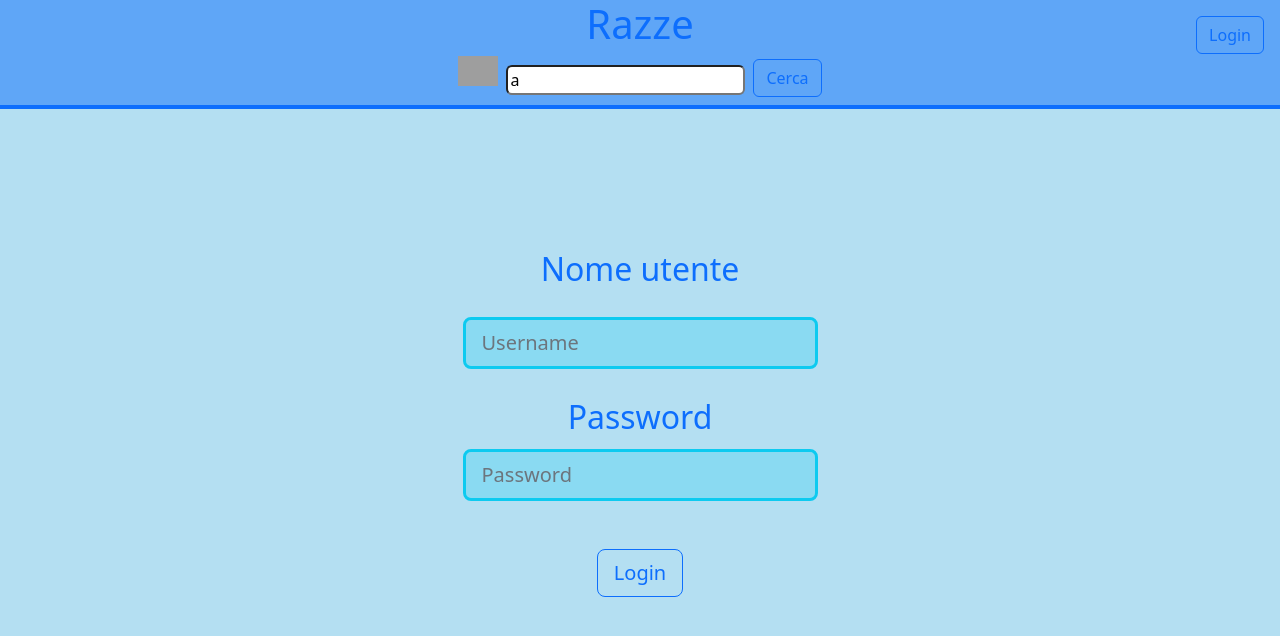
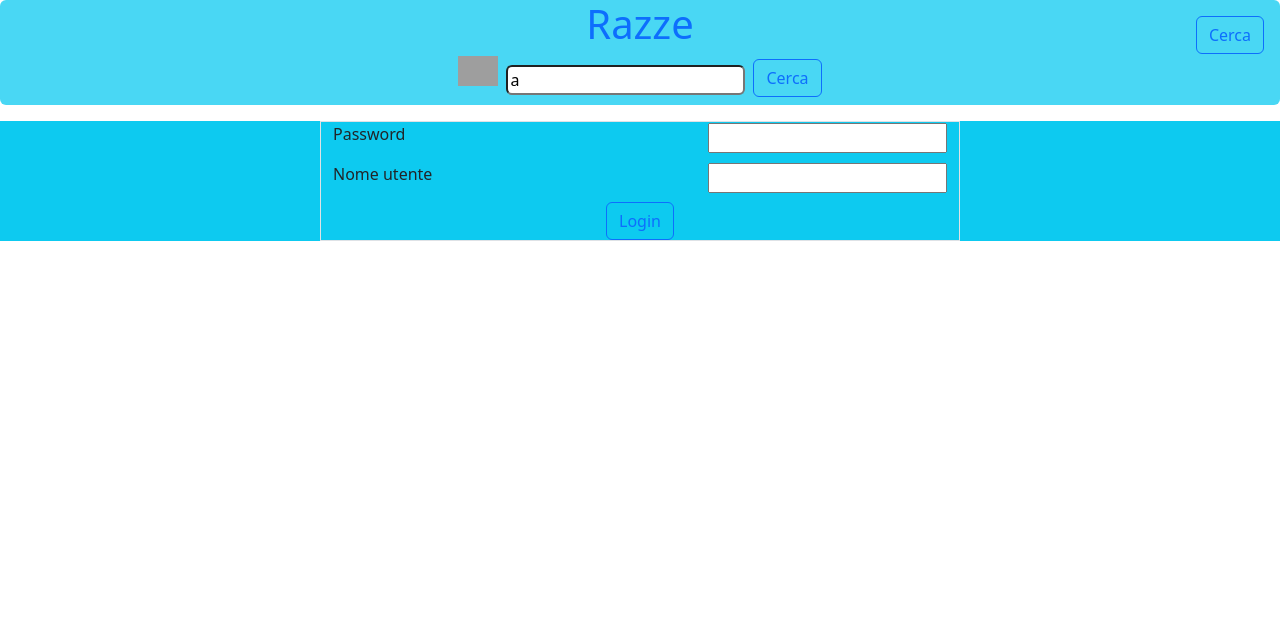
Before and after one commit to Kirki17/ProgettoApi, an Angular app in the folder razzeCanine/: page /login in a window 1280 px wide. Shown: the top 636 px of the page. Built offline with nearby package versions, Linux system fonts and the light colour scheme; grey boxes are pictures that could not be loaded.

Commit message:
Revert commit

```diff
--- a/razzeCanine/src/app/app.module.ts
+++ b/razzeCanine/src/app/app.module.ts
@@ -8,15 +8,13 @@ import { HttpClient, HttpClientModule } from '@angular/common/http';
 import { FormsModule } from '@angular/forms';
 import { InfoComponent } from './info/info.component';
 import { LoginComponent } from './login/login.component';
-import { CaniComponent } from './cani/cani.component';
 
 @NgModule({
   declarations: [
     AppComponent,
     DatiComponent,
     InfoComponent,
-    LoginComponent,
-    CaniComponent
+    LoginComponent
   ],
   imports: [
     BrowserModule,
--- a/razzeCanine/src/app/cani/cani.component.html
+++ /dev/null
@@ -1 +0,0 @@
-<p>cani works!</p>
--- a/razzeCanine/src/app/common/lettura.service.ts
+++ b/razzeCanine/src/app/common/lettura.service.ts
@@ -10,7 +10,6 @@ import { Dog } from '../dog';
 export class LetturaService {
 
   private currentDog !: Dog;
-  private vettoreDati !: Dog[];
   private login : boolean;
 
   constructor(private mioHttp: HttpClient) {
@@ -53,14 +52,6 @@ export class LetturaService {
     this.currentDog = dog;
   }
 
-  getVettoreDati(){
-    return this.vettoreDati;
-  }
-
-  setVettoreDati(vettoreDati: Dog[]){
-    this.vettoreDati = vettoreDati;
-  }
-
   getLogin(): boolean{
     return this.login;
   }
--- a/razzeCanine/src/app/dati/dati.component.css
+++ b/razzeCanine/src/app/dati/dati.component.css
@@ -1,7 +1,3 @@
 #filtro{
     height: 5%;
 }
-
-#spazioDati{
-    width: 100%;
-}
--- a/razzeCanine/src/app/dati/dati.component.html
+++ b/razzeCanine/src/app/dati/dati.component.html
@@ -1,29 +1,21 @@
 <body>
-    <div class="bg-primary bg-opacity-50 sticky-top mb-4 border-bottom border-primary border-4">
+    <div class="bg-info bg-opacity-75 rounded sticky-top">
         <h1 class="text-center text-primary">Razze</h1>
         <div class="d-flex justify-content-center align-self-center position-relative">
             <form>
-                <input type="image" style="height: 30px;" class="img-fluid"
-                    src="https://cdn-icons-png.flaticon.com/512/3161/3161370.png">
-                <input [(ngModel)]="ricerca" id="search" type="text" [ngModelOptions]="{standalone: true}"
-                    class="rounded m-2">
-                <button routerLink="ricerca" (click)="letturaDeiDati()"
-                    class="mb-2 btn btn-outline-primary">Cerca</button>
+                <input type="image" style="height: 30px;" class="img-fluid" src="https://cdn-icons-png.flaticon.com/512/3161/3161370.png">
+                <input [(ngModel)]="ricerca" id="search" type="text" [ngModelOptions]="{standalone: true}" class="rounded m-2">
+                <button routerLink="ricerca" (click)="letturaDeiDati()" class="mb-2 btn btn-outline-primary">Cerca</button>
             </form>
         </div>
-        <button routerLink="login" (click)="login()"
-            class="mb-2 btn btn-outline-primary position-absolute top-0 end-0 m-3">Login</button>
-        <div id="filtri">
-
-        </div>
+        <button routerLink="login" (click)="login()" class="mb-2 btn btn-outline-primary position-absolute top-0 end-0 m-3">Cerca</button>
     </div>
-
     <p *ngIf="!datiPronti" class="d-flex justify-content-center ">{{stringa}}</p>
 
-    <div *ngIf="vettoreDati.length!=0 && datiPronti">
-        <div class="row row-cols-2 row-cols-lg-4 g-2 g-lg-2 m-2">
+    <div *ngIf="vettoreDati.length!=0 && datiPronti" class="w-auto container text-center">
+        <div class="row row-cols-2 row-cols-lg-4 g-2 g-lg-2">
             <div *ngFor="let dato of vettoreDati"
-                class="col card text-center border-black mb-2 bg-primary bg-opacity-50">
+                class="col card text-center border-black mb-3 bg-primary bg-opacity-50">
                 <img [src]="dato.image_link" class="card-img-top img-fluid rounded mt-1">
                 <div class="card-body container-fluid">
                     <button routerLink="info" (click)="info(dato.name)"
@@ -34,16 +26,14 @@
     </div>
     <!--<img  [src]="vettoreDati[1].image_link">-->
 
-    <div class="position-relative">
-        <div *ngIf="datiPronti" class="d-flex justify-content-between">
-            <div class="d-flex flex-column">
-                <button *ngIf="numeroPg>0" (click)="paginaPrecedente()" class="mb-2 ms-2 btn btn-primary">Pagina
-                    precedente</button>
-            </div>
-            <div class="flex-column justify-content-center align-items-center">
-                <button *ngIf="altreRazze" (click)="paginaSuccessiva()" class=" mb-2 me-2 btn btn-primary">Pagina
-                    successiva</button>
-            </div>
+    <div *ngIf="datiPronti" class="d-flex">
+        <div class="d-flex align-items-start flex-column">
+            <button *ngIf="numeroPg>0" (click)="paginaPrecedente()" class="mb-2 btn btn-secondary ms-0">Pagina
+                precedente</button>
+        </div>
+        <div class="flex-column justify-content-center align-items-center">
+            <button *ngIf="altreRazze" (click)="paginaSuccessiva()" class=" mb-2 btn btn-secondary">Pagina
+                successiva</button>
         </div>
     </div>
 </body>
--- a/razzeCanine/src/app/dati/dati.component.ts
+++ b/razzeCanine/src/app/dati/dati.component.ts
@@ -10,7 +10,7 @@ import { Dog } from '../dog';
   styleUrls: ['./dati.component.css']
 })
 export class DatiComponent {
-  vettoreDati: Dog[] = [];
+  @Input() vettoreDati: Dog[] = [];
   ricerca: string;
   altreRazze: boolean;
   numeroPg: number = 0;
--- a/razzeCanine/src/app/login/login.component.html
+++ b/razzeCanine/src/app/login/login.component.html
@@ -1,4 +1,4 @@
-<!--<div class="h-100 align-items-center bg-info">
+<div class="h-100 align-items-center bg-info">
     <div class="container justify-content-center align-self-center border w-50">
         <div class="justify-content-between d-flex mb-2">
             <label for="password" class="form-label align-self-center">Password</label>
@@ -12,41 +12,4 @@
             <button (click)="abilita()" class="align-self-center btn btn-outline-primary">Login</button>
         </div>
     </div>
-</div>-->
-
-<body>
-    <section class="vh-50 mt-3">
-        <div class="container py-5 h-100">
-            <div class="row d-flex justify-content-center align-items-center h-100">
-                <div class="col-12 col-md-8 col-lg-6 col-xl-5">
-                    <div class=" shadow-2-strong" style="border-radius: 1rem;">
-                        <div class="card-body p-5 text-center pb-3">
-
-                            <div class="form-outline mb-4">
-                                <label for="user" class="form-label text-center fs-2 text pb-3 text-primary">Nome
-                                    utente</label>
-                                <input type="email" id="user"
-                                    class="border border-3 border-info bg-opacity-25 bg-info form-control form-control-lg"
-                                    placeholder="Username" [(ngModel)]="username" />
-                                <!--<h1 class="form-text text-center fs-2 text pb-3 text-danger">User</h1>-->
-                            </div>
-
-                            <div class="form-outline mb-5">
-                                <label for="password"
-                                    class="form-label text-center fs-2 text text-primary">Password</label>
-                                <input type="password" id="password"
-                                    class="border border-3 border-info bg-opacity-25 bg-info form-control form-control-lg"
-                                    placeholder="Password" [(ngModel)]="password" />
-                                <!--<h1 class="form-text text-center fs-2 text text-danger">Password</h1>-->
-                            </div>
-
-                            <button class="btn btn-outline-primary btn-lg btn-block" type="submit"
-                                (click)="abilita()">Login</button>
-                        </div>
-
-                    </div>
-                </div>
-            </div>
-        </div>
-    </section>
-</body>
+</div>
--- a/razzeCanine/src/styles.css
+++ b/razzeCanine/src/styles.css
@@ -1,6 +1,2 @@
 /* You can add global styles to this file, and also import other style files */
 @import '~bootstrap/dist/css/bootstrap.min.css';
-
-body{
-    background-color: rgba(180,223,242);
-}
```
Also changed, not shown: razzeCanine/src/app/cani/cani.component.ts (deleted, +0 -10 lines), razzeCanine/src/app/cani/cani.component.css (deleted), 1 other file (tests, documents, lock files or other folders).
